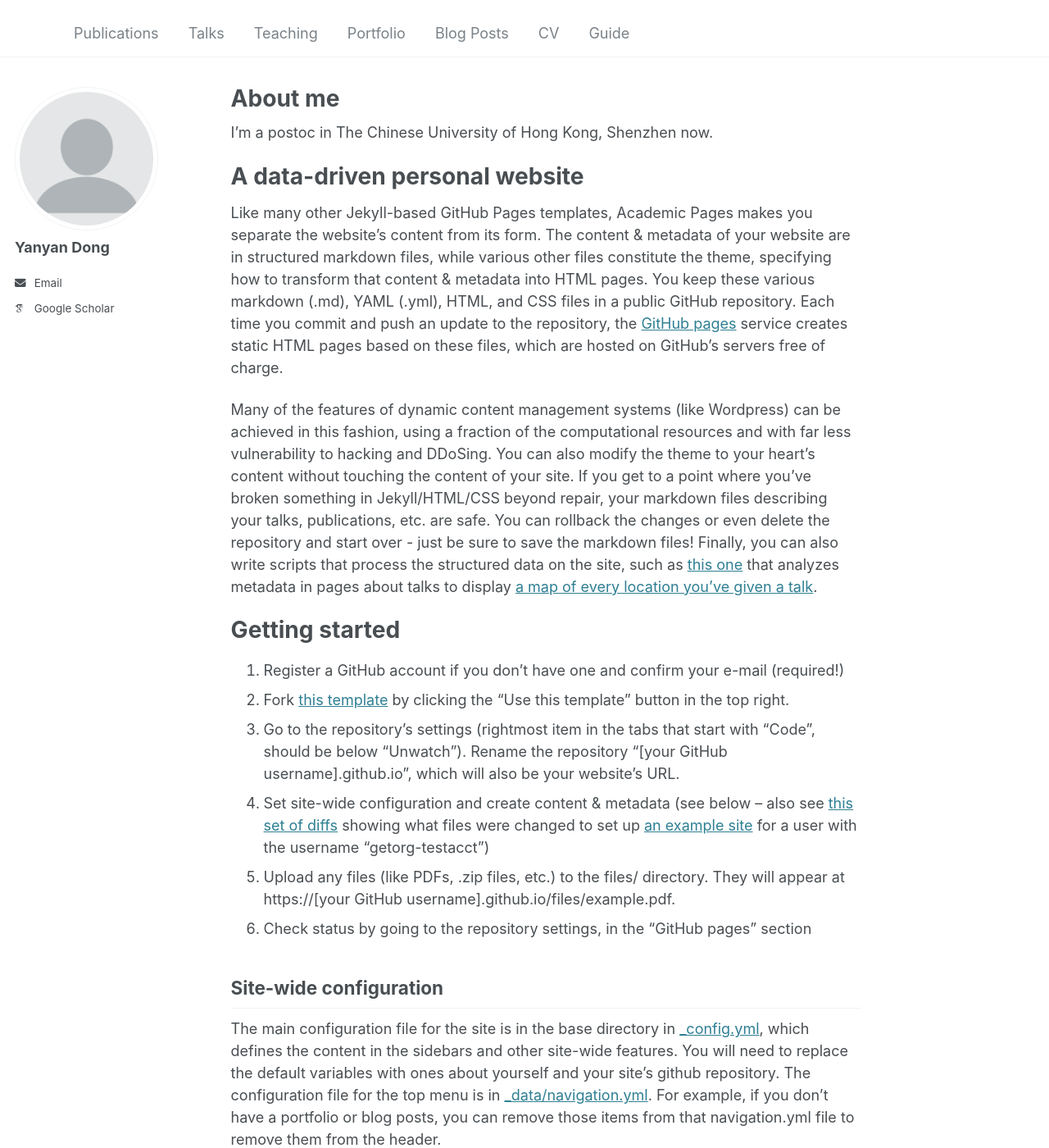
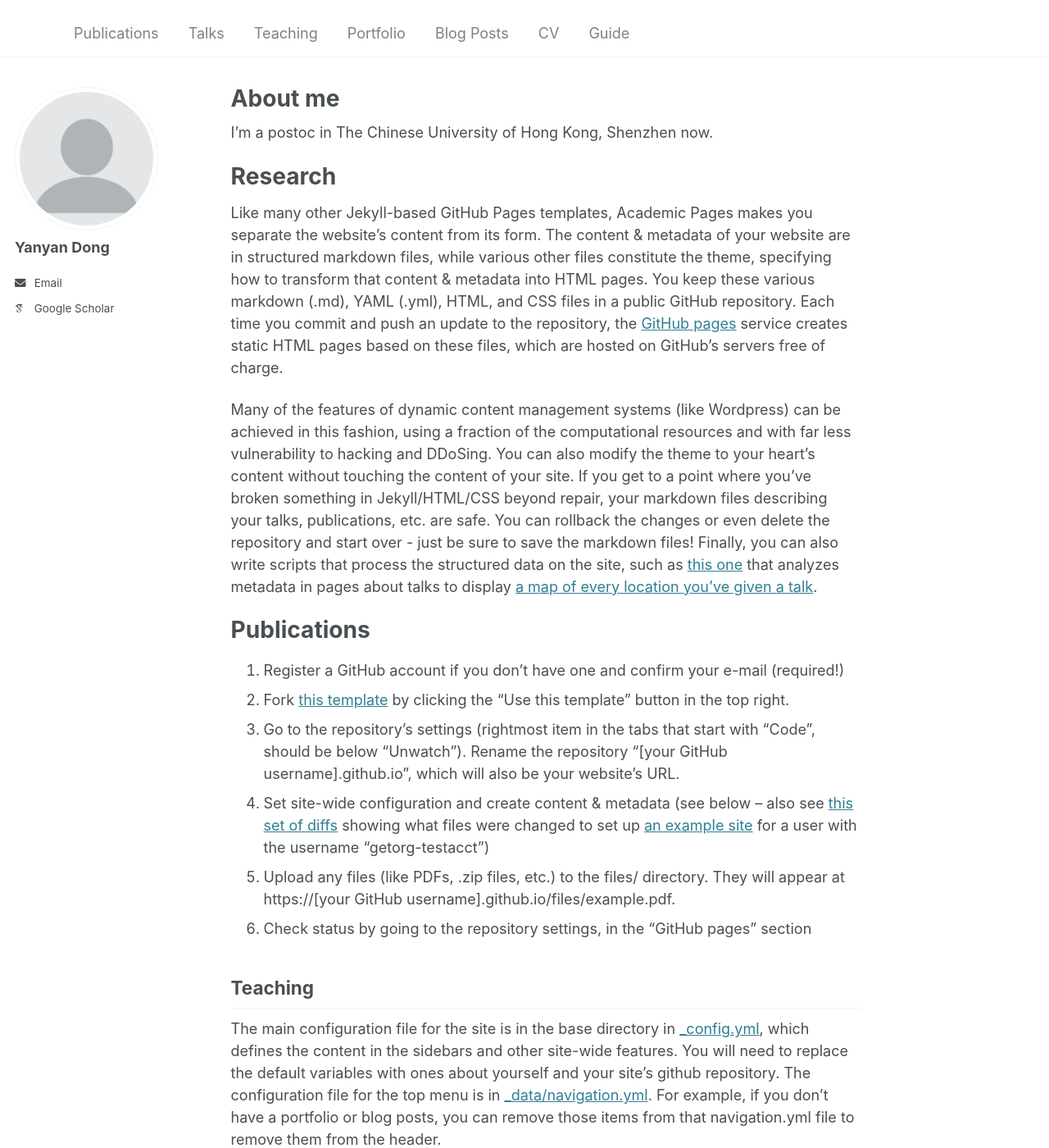
Before and after one commit to yan-yanDong/yydong, a Jekyll site: the page built from _pages/about.md, in a window 1280 px wide and 1400 px high. Shown: the whole window at 82% size. Built offline with Jekyll 4.4.1, drawn with Linux system fonts in a browser that asks for light colours; some web fonts are replaced; some of the changed text lies outside the part shown.

Commit message:
Update about.md

```diff
--- a/_pages/about.md
+++ b/_pages/about.md
@@ -9,13 +9,13 @@ redirect_from:
 
 I'm a postoc in The Chinese University of Hong Kong, Shenzhen now.
 
-A data-driven personal website
+Research
 ======
 Like many other Jekyll-based GitHub Pages templates, Academic Pages makes you separate the website's content from its form. The content & metadata of your website are in structured markdown files, while various other files constitute the theme, specifying how to transform that content & metadata into HTML pages. You keep these various markdown (.md), YAML (.yml), HTML, and CSS files in a public GitHub repository. Each time you commit and push an update to the repository, the [GitHub pages](https://pages.github.com/) service creates static HTML pages based on these files, which are hosted on GitHub's servers free of charge.
 
 Many of the features of dynamic content management systems (like Wordpress) can be achieved in this fashion, using a fraction of the computational resources and with far less vulnerability to hacking and DDoSing. You can also modify the theme to your heart's content without touching the content of your site. If you get to a point where you've broken something in Jekyll/HTML/CSS beyond repair, your markdown files describing your talks, publications, etc. are safe. You can rollback the changes or even delete the repository and start over - just be sure to save the markdown files! Finally, you can also write scripts that process the structured data on the site, such as [this one](https://github.com/academicpages/academicpages.github.io/blob/master/talkmap.ipynb) that analyzes metadata in pages about talks to display [a map of every location you've given a talk](https://academicpages.github.io/talkmap.html).
 
-Getting started
+Publications
 ======
 1. Register a GitHub account if you don't have one and confirm your e-mail (required!)
 1. Fork [this template](https://github.com/academicpages/academicpages.github.io) by clicking the "Use this template" button in the top right.
@@ -24,11 +24,11 @@ Getting started
 1. Upload any files (like PDFs, .zip files, etc.) to the files/ directory. They will appear at https://[your GitHub username].github.io/files/example.pdf.
 1. Check status by going to the repository settings, in the "GitHub pages" section
 
-Site-wide configuration
+Teaching
 ------
 The main configuration file for the site is in the base directory in [_config.yml](https://github.com/academicpages/academicpages.github.io/blob/master/_config.yml), which defines the content in the sidebars and other site-wide features. You will need to replace the default variables with ones about yourself and your site's github repository. The configuration file for the top menu is in [_data/navigation.yml](https://github.com/academicpages/academicpages.github.io/blob/master/_data/navigation.yml). For example, if you don't have a portfolio or blog posts, you can remove those items from that navigation.yml file to remove them from the header.
 
-Create content & metadata
+Academic Service
 ------
 For site content, there is one markdown file for each type of content, which are stored in directories like _publications, _talks, _posts, _teaching, or _pages. For example, each talk is a markdown file in the [_talks directory](https://github.com/academicpages/academicpages.github.io/tree/master/_talks). At the top of each markdown file is structured data in YAML about the talk, which the theme will parse to do lots of cool stuff. The same structured data about a talk is used to generate the list of talks on the [Talks page](https://academicpages.github.io/talks), each [individual page](https://academicpages.github.io/talks/2012-03-01-talk-1) for specific talks, the talks section for the [CV page](https://academicpages.github.io/cv), and the [map of places you've given a talk](https://academicpages.github.io/talkmap.html) (if you run this [python file](https://github.com/academicpages/academicpages.github.io/blob/master/talkmap.py) or [Jupyter notebook](https://github.com/academicpages/academicpages.github.io/blob/master/talkmap.ipynb), which creates the HTML for the map based on the contents of the _talks directory).
 
```
